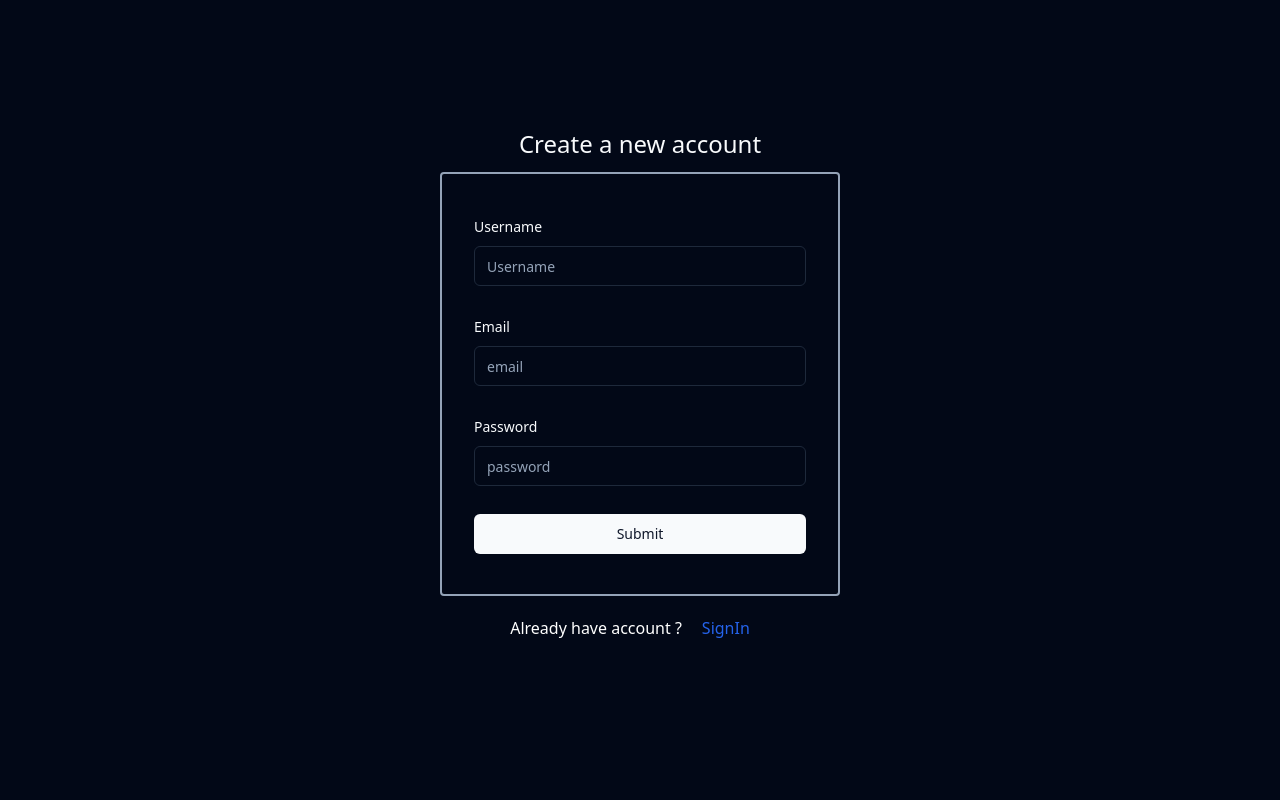
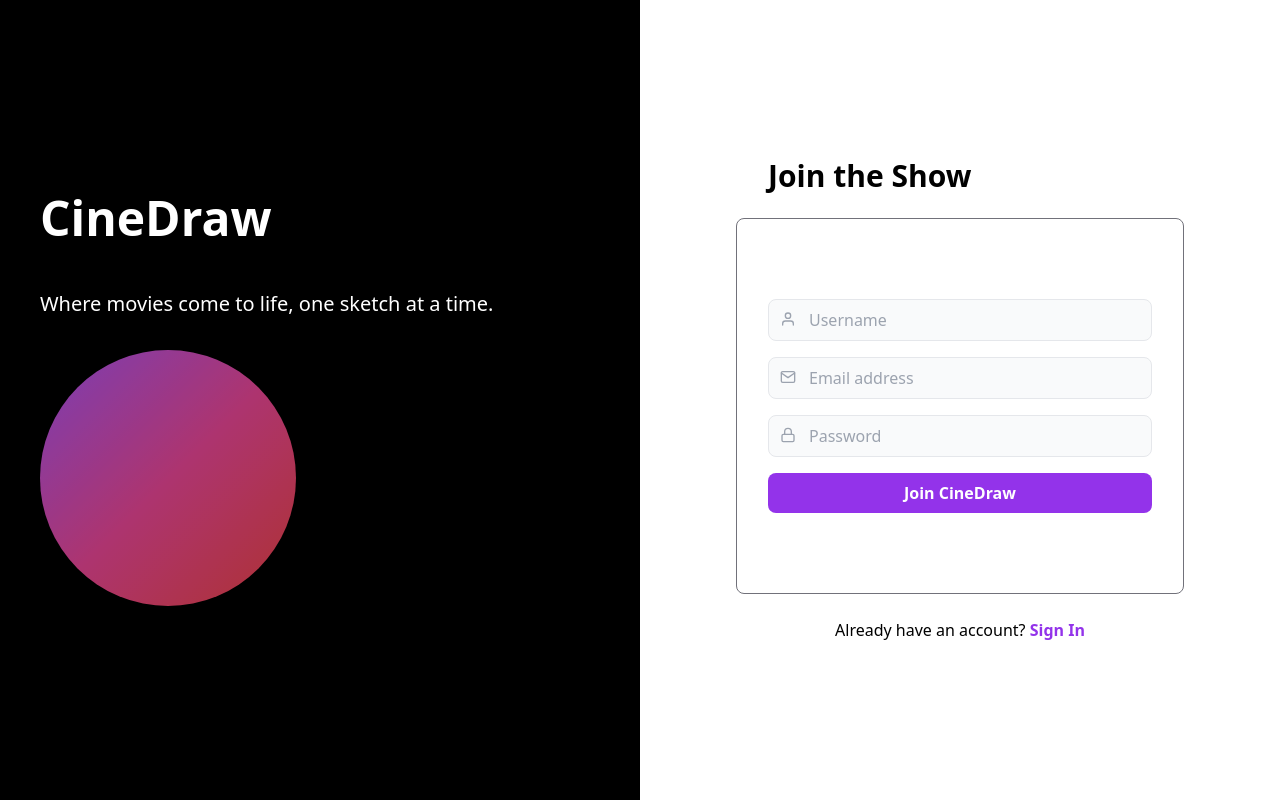
Before and after one commit to Adityaat2810/CineSketch, a React (Vite) app in the folder client/: page /signup in a window 1280 px wide. Built offline with nearby package versions, Linux system fonts and the light colour scheme.

Commit message:
bit design of signup page

```diff
--- a/client/package.json
+++ b/client/package.json
@@ -21,12 +21,14 @@
     "axios": "^1.7.2",
     "class-variance-authority": "^0.7.0",
     "clsx": "^2.1.1",
+    "framer-motion": "^11.3.21",
     "lucide-react": "^0.408.0",
     "react": "^18.3.1",
     "react-color": "^2.19.3",
     "react-colorful": "^5.6.1",
     "react-dom": "^18.3.1",
     "react-hook-form": "^7.52.1",
+    "react-icons": "^5.2.1",
     "react-router-dom": "^6.24.1",
     "socket.io-client": "^4.7.5",
     "tailwind-merge": "^2.4.0",
--- a/client/src/components/authentication/signin-form.tsx
+++ b/client/src/components/authentication/signin-form.tsx
@@ -1,22 +1,12 @@
 import { useForm } from "react-hook-form";
 import { SignInInput, signInInput } from '@adityaat2810/cine-draw';
-import { Button } from "@/components/ui/button";
-import {
-  Form,
-  FormControl,
-  FormField,
-  FormItem,
-  FormLabel,
-  FormMessage,
-} from "@/components/ui/form";
-import { Input } from "@/components/ui/input";
 import { zodResolver } from "@hookform/resolvers/zod";
 import axios from "axios";
 import { useNavigate } from "react-router-dom";
+import { FiMail, FiLock } from 'react-icons/fi';
 
 export const SignInForm = () => {
   const navigate = useNavigate();
-
   const form = useForm<SignInInput>({
     resolver: zodResolver(signInInput),
     defaultValues: {
@@ -30,7 +20,6 @@ export const SignInForm = () => {
       alert('Please fill all details');
       return;
     }
-
     try {
       const res = await axios.post('http://localhost:3000/api/v1/user/signin', values);
       if (res.data.success) {
@@ -45,38 +34,37 @@ export const SignInForm = () => {
   };
 
   return (
-    <div className="flex justify-center items-center w-full border-2 px-8 py-10 rounded-sm dark:border-slate-400">
-      <Form {...form}>
-        <form onSubmit={form.handleSubmit(onSubmit)} className="w-full space-y-7">
-          <FormField
-            control={form.control}
-            name="email"
-            render={({ field }) => (
-              <FormItem>
-                <FormLabel>Email</FormLabel>
-                <FormControl>
-                  <Input placeholder="email" {...field} />
-                </FormControl>
-                <FormMessage />
-              </FormItem>
-            )}
-          />
-          <FormField
-            control={form.control}
-            name="passwordHash"
-            render={({ field }) => (
-              <FormItem>
-                <FormLabel>Password</FormLabel>
-                <FormControl>
-                  <Input placeholder="password" {...field} />
-                </FormControl>
-                <FormMessage />
-              </FormItem>
-            )}
-          />
-          <Button className="w-full" type="submit">Submit</Button>
-        </form>
-      </Form>
-    </div>
+    <form onSubmit={form.handleSubmit(onSubmit)} className="space-y-6">
+      <div className="relative">
+        <FiMail className="absolute top-3 left-3 text-white text-opacity-80" />
+        <input
+          {...form.register("email")}
+          type="email"
+          placeholder="Email"
+          className="w-full bg-white bg-opacity-20 text-white placeholder-white placeholder-opacity-70 border border-white border-opacity-30 rounded-lg py-2 px-4 pl-10 focus:outline-none focus:ring-2 focus:ring-white focus:ring-opacity-50"
+        />
+        {form.formState.errors.email && (
+          <p className="mt-1 text-xs text-red-300">{form.formState.errors.email.message}</p>
+        )}
+      </div>
+      <div className="relative">
+        <FiLock className="absolute top-3 left-3 text-white text-opacity-80" />
+        <input
+          {...form.register("passwordHash")}
+          type="password"
+          placeholder="Password"
+          className="w-full bg-white bg-opacity-20 text-white placeholder-white placeholder-opacity-70 border border-white border-opacity-30 rounded-lg py-2 px-4 pl-10 focus:outline-none focus:ring-2 focus:ring-white focus:ring-opacity-50"
+        />
+        {form.formState.errors.passwordHash && (
+          <p className="mt-1 text-xs text-red-300">{form.formState.errors.passwordHash.message}</p>
+        )}
+      </div>
+      <button
+        type="submit"
+        className="w-full bg-white text-purple-600 font-bold py-3 px-4 rounded-lg hover:bg-opacity-90 transition duration-300"
+      >
+        Sign In
+      </button>
+    </form>
   );
 };
--- a/client/src/components/authentication/signup-form.tsx
+++ b/client/src/components/authentication/signup-form.tsx
@@ -1,117 +1,106 @@
-import { useForm } from "react-hook-form"
-import {SignUpInput, signUpInput, } from '@adityaat2810/cine-draw'
-import { Button } from "@/components/ui/button"
-import axios from 'axios'
-import {
-  Form,
-  FormControl,
-  FormField,
-  FormItem,
-  FormLabel,
-  FormMessage,
-} from "@/components/ui/form"
-import { Input } from "@/components/ui/input"
-import { zodResolver } from "@hookform/resolvers/zod"
-import { useNavigate } from "react-router-dom"
+import { useForm } from "react-hook-form";
+import { SignUpInput, signUpInput } from '@adityaat2810/cine-draw';
+import axios from 'axios';
+import { zodResolver } from "@hookform/resolvers/zod";
+import { useNavigate } from "react-router-dom";
+import { motion } from "framer-motion";
+import { FiUser, FiMail, FiLock } from 'react-icons/fi';
 
-export const SignupForm=()=>{
-    // defining form
+
+export const SignupForm = () => {
   const navigate = useNavigate();
-
   const form = useForm<SignUpInput>({
     resolver: zodResolver(signUpInput),
     defaultValues: {
       username: "",
-          passwordHash:'',
-          email:'',
-          avatarUrl:''
+      passwordHash: '',
+      email: '',
+      avatarUrl: ''
     },
-
   });
 
   async function onSubmit(values: SignUpInput) {
-        // Do something with the form values.
-        // ✅ This will be type-safe and validated.
-         values.avatarUrl='ddefdc'
-         if(!values.avatarUrl || !values.email ||
-           !values.username || !values.passwordHash
-         ){
-          alert('PLease fill all details')
+    values.avatarUrl = 'ddefdc';
+    if (!values.avatarUrl || !values.email || !values.username || !values.passwordHash) {
+      alert('Please fill all details');
+      return;
     }
     try {
       const res = await axios.post('http://localhost:3000/api/v1/user/signup', values);
       if (res.data.success) {
-            // Clear form data
         form.reset({
           username: "",
           passwordHash: "",
           email: "",
           avatarUrl: ""
         });
-            // Navigate to sign-in page
         navigate('/signin');
       }
     } catch (error) {
       console.error('Signup error:', error);
-          // Handle error accordingly
+    }
   }
 
 
-      }
+  return (
+    <div className="border border-zinc-500
+     rounded-lg
+     px-3 py-20">
+       <form onSubmit={form.handleSubmit(onSubmit)} className="space-y-4 max-w-sm mx-auto">
+      <motion.div
+        whileHover={{ scale: 1.02 }}
+        className="relative"
+      >
+        <FiUser className="absolute top-3 left-3 text-gray-400" />
+        <input
+          {...form.register("username")}
+          placeholder="Username"
+          className="w-full bg-gray-50 text-gray-800 border border-gray-200 rounded-lg py-2 px-4 pl-10 focus:outline-none focus:ring-2 focus:ring-purple-300 focus:border-transparent transition duration-300"
+        />
+        {form.formState.errors.username && (
+          <p className="text-xs text-red-500 mt-1">{form.formState.errors.username.message}</p>
+        )}
+      </motion.div>
+      <motion.div
+        whileHover={{ scale: 1.02 }}
+        className="relative"
+      >
+        <FiMail className="absolute top-3 left-3 text-gray-400" />
+        <input
+          {...form.register("email")}
+          type="email"
+          placeholder="Email address"
+          className="w-full bg-gray-50 text-gray-800 border border-gray-200 rounded-lg py-2 px-4 pl-10 focus:outline-none focus:ring-2 focus:ring-purple-300 focus:border-transparent transition duration-300"
+        />
+        {form.formState.errors.email && (
+          <p className="text-xs text-red-500 mt-1">{form.formState.errors.email.message}</p>
+        )}
+      </motion.div>
+      <motion.div
+        whileHover={{ scale: 1.02 }}
+        className="relative"
+      >
+        <FiLock className="absolute top-3 left-3 text-gray-400" />
+        <input
+          {...form.register("passwordHash")}
+          type="password"
+          placeholder="Password"
+          className="w-full bg-gray-50 text-gray-800 border border-gray-200 rounded-lg py-2 px-4 pl-10 focus:outline-none focus:ring-2 focus:ring-purple-300 focus:border-transparent transition duration-300"
+        />
+        {form.formState.errors.passwordHash && (
+          <p className="text-xs text-red-500 mt-1">{form.formState.errors.passwordHash.message}</p>
+        )}
+      </motion.div>
+      <motion.button
+        whileHover={{ scale: 1.05 }}
+        whileTap={{ scale: 0.95 }}
+        type="submit"
+        className="w-full bg-purple-600 text-white font-semibold py-2 rounded-lg hover:bg-purple-700 transition duration-300 mt-6"
+      >
+        Join CineDraw
+      </motion.button>
+    </form>
+    </div>
 
-
-
-    return (
-       <div className="flex justify-center items-center w-full
-       border-2 px-8 py-10  rounded-sm dark:border-slate-400 ">
-         <Form {...form} >
-            <form onSubmit={form.handleSubmit(onSubmit)} className="w-full space-y-7">
-              <FormField
-
-                control={form.control}
-                name="username"
-                render={({ field }) => (
-                  <FormItem className="w-full">
-                    <FormLabel>Username</FormLabel>
-                    <FormControl>
-                      <Input placeholder="Username " {...field} />
-                    </FormControl>
-                    <FormMessage />
-                  </FormItem>
-                )}
-              />
-
-              <FormField
-                control={form.control}
-                name="email"
-                render={({ field }) => (
-                  <FormItem>
-                    <FormLabel>Email</FormLabel>
-                    <FormControl>
-                      <Input placeholder="email" {...field} />
-                    </FormControl>
-                    <FormMessage />
-                  </FormItem>
-                )}
-              />
-
-            <FormField
-                control={form.control}
-                name="passwordHash"
-                render={({ field }) => (
-                  <FormItem>
-                    <FormLabel>Password</FormLabel>
-                    <FormControl>
-                      <Input placeholder="password" {...field} />
-                    </FormControl>
-                    <FormMessage />
-                  </FormItem>
-                )}
-              />
-              <Button className ="w-full"
-              type="submit">Submit</Button>
-            </form>
-        </Form>
-       </div>
-    )
-}
+  );
+};
--- a/client/src/pages/signin.tsx
+++ b/client/src/pages/signin.tsx
@@ -4,26 +4,26 @@ import { useNavigate } from "react-router-dom";
 function SignIn() {
   const navigate = useNavigate();
 
-  const onClick = () => {
-    navigate('/signup');
-  };
+  return (
 
-  return (
-    <div>
-      <div className="flex justify-center h-screen items-center pb-8">
-        <div>
-          <div className="flex justify-center mb-3 text-2xl">
-            Login to your account
+
+
+
+  <div className="min-h-screen bg-gradient-to-br  from-zinc-400 via-zinc-700 to-zinc-900 flex justify-center items-center p-4">
+  <div className="bg-white bg-opacity-10 backdrop-blur-lg rounded-3xl shadow-2xl p-8 max-w-md w-full">
+    <div className="text-center mb-8">
+      <h1 className="text-4xl font-extrabold text-white mb-2">Join Us</h1>
+      <p className="text-white text-opacity-80">Login to your account </p>
     </div>
-          <div className="w-[350px]">
     <SignInForm />
-          </div>
-          <div className="flex items-center justify-center mt-5 text-black dark:text-white">
+    <div className="mt-8 text-center text-white text-opacity-80">
       Do not have an account?
-            <button onClick={onClick} className="mx-5 text-blue-600">
-              Signup
+      <button
+        onClick={() => navigate('/signup')}
+        className="text-white font-semibold hover:text-opacity-100 transition duration-300"
+      >
+        Sign Up
       </button>
-          </div>
     </div>
   </div>
   </div>
--- a/client/src/pages/signup.tsx
+++ b/client/src/pages/signup.tsx
@@ -1,38 +1,48 @@
-import { SignupForm } from "@/components/authentication/signup-form"
-import { useNavigate } from "react-router-dom"
+// Signup.tsx
+import { SignupForm } from "@/components/authentication/signup-form";
+import { useNavigate } from "react-router-dom";
+import { motion } from "framer-motion";
 
 function Signup() {
-  const navigate = useNavigate()
-  const onClick =()=>{
-    navigate('/signin')
-  }
+  const navigate = useNavigate();
+
   return (
-    <div>
-      <div className="flex justify-center h-screen
-      items-center pb-8">
-        <div>
-          <div className="flex justify-center mb-3 text-2xl">
-            Create a new account
+    <div className="min-h-screen bg-black text-white flex flex-col lg:flex-row">
+      {/* Left side - Animation and Text */}
+      <motion.div
+        initial={{ opacity: 0, x: -50 }}
+        animate={{ opacity: 1, x: 0 }}
+        transition={{ duration: 0.8 }}
+        className="lg:w-1/2 p-10 flex flex-col justify-center items-center lg:items-start space-y-8"
+      >
+        <h1 className="text-5xl font-bold mb-4">CineDraw</h1>
+        <p className="text-xl mb-6">Where movies come to life, one sketch at a time.</p>
+        <div className="w-64 h-64 rounded-full bg-gradient-to-br from-purple-500 via-pink-500 to-red-500 animate-pulse"></div>
+      </motion.div>
+
+      {/* Right side - Signup Form */}
+      <motion.div
+        initial={{ opacity: 0, x: 50 }}
+        animate={{ opacity: 1, x: 0 }}
+        transition={{ duration: 0.8, delay: 0.2 }}
+        className="lg:w-1/2 bg-white text-black p-10 flex flex-col justify-center"
+      >
+        <div className="max-w-md mx-auto w-full">
+          <h2 className="text-3xl font-bold mb-6 ml-8">Join the Show</h2>
+          <SignupForm />
+          <div className="mt-6 text-center">
+            Already have an account?{" "}
+            <button
+              onClick={() => navigate('/signin')}
+              className="text-purple-600 font-semibold hover:text-purple-800 transition duration-300"
+            >
+              Sign In
+            </button>
           </div>
-        <div className="w-[400px]">
-          <SignupForm />
         </div>
-
-        <div className="flex items-center justify-center
-          mt-5 text-black dark:text-white">
-          Already have account ?
-           <button onClick={onClick}  className="mx-5 text-blue-600 " >
-              SignIn
-           </button>
-        </div>
-        </div>
-
-
-
-      </div>
+      </motion.div>
     </div>
-
-  )
+  );
 }
 
-export default Signup
+export default Signup;
```
Also changed, not shown: client/src/components/game/start-game.tsx (+7 -2 lines), 1 other file (tests, documents, lock files or other folders). Lines whose indentation alone changed are shown as unchanged.
